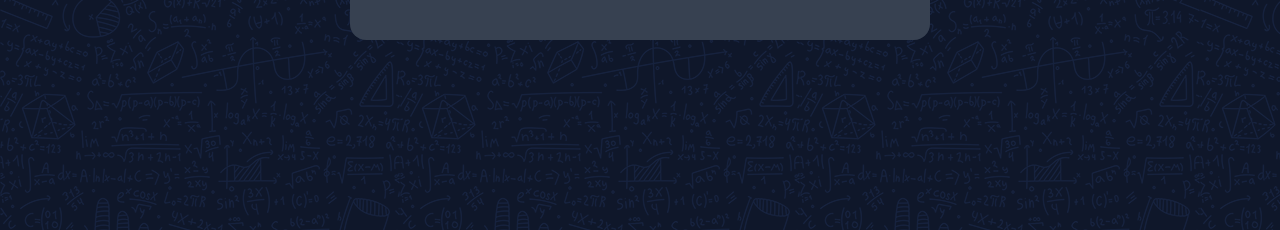
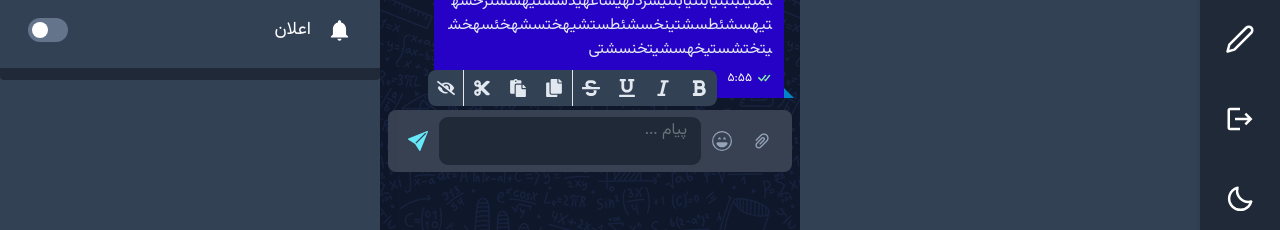
Before and after one commit to Mohaymen-Academy/FE-TEAM2-Messenger, a React (Vite) app: page /chat in a window 1280 px wide. Before the commit this address led to /auth/sign-in. Shown: the part 501-731 px from the top of the page. Built offline with nearby package versions, Linux system fonts and the light colour scheme.

Commit message:
Modify: Tools 	Adding insert, copy, paste and changing overall structure

```diff
--- a/src/App.tsx
+++ b/src/App.tsx
@@ -21,7 +21,7 @@ function App() {
   return (
     <div className={`${theme} h-full`}>
       <Routes>
-        <Route path="" element={<ProtectedRoutes isAuthenticated={false}/>}>
+        <Route path="" element={<ProtectedRoutes isAuthenticated={true}/>}>
           <Route path="/chat" element={<Chat />} />
         </Route>
 
--- a/src/components/auth/input/Input.tsx
+++ b/src/components/auth/input/Input.tsx
@@ -2,7 +2,6 @@ import { VariantProps, cva } from "class-variance-authority";
 import { InputHTMLAttributes, Ref, forwardRef, useMemo } from "react";
 import { merge } from "@/utils/merge";
 import { FieldValues, UseFormRegister } from "react-hook-form";
-import { log } from "console";
 
 export const inputVariants = cva(
   "mx-2 px-4 py-2.5 w-full text-base text-gray-900 bg-white border border-white dark:border-gray-800 dark:focus:border-blue-400 rounded-lg focus:border-blue-500 dark:bg-gray-800 dark:border-gray-800 dark:placeholder-gray-400 dark:text-white outline-none resize-none leading-6"
@@ -32,7 +31,6 @@ const Input = forwardRef<HTMLInputElement, InputProps>(
     },
     ref
   ) => {
-    console.log(type);
     const registerValidator = useMemo(() => {
       if (register && formId)
         return register(formId, { required, pattern: patternFrom });
--- a/src/components/editor/Tools.tsx
+++ b/src/components/editor/Tools.tsx
@@ -4,22 +4,23 @@ import { parseSlateToHtml } from "./serializer";
 import {
   FaBold,
   FaCopy,
+  FaCut,
   FaEyeSlash,
   FaItalic,
+  FaPaste,
   FaStrikethrough,
   FaUnderline,
 } from "react-icons/fa";
 import { customEditor } from "./customEditor";
-import { Editor, Range } from "slate";
+import { Editor, Range, Transforms } from "slate";
 import { useCopyToClipboard } from "react-use";
-import useToastify from "@/hooks/useTostify";
 
 const Tools = ({ editor }: { editor?: any }) => {
-  const [, copyToClipboard] = useCopyToClipboard();
-  const tostify = useToastify();
+  const [clipboard, copyToClipboard] = useCopyToClipboard();
 
   return (
     <div className="absolute -top-10 flex left-10">
+      <div>
       <Button
         className="w-9 h-9 rounded-none rounded-r-lg !bg-primary hover:!bg-secondary"
         onMouseDown={(e) => {
@@ -30,7 +31,7 @@ const Tools = ({ editor }: { editor?: any }) => {
         <FaBold size={18} className="text-primary" />
       </Button>
       <Button
-        className="w-9 h-9 border-r dark:border-gray-200 border-slate-800 rounded-none !bg-primary hover:!bg-secondary"
+        className="w-9 h-9 rounded-none !bg-primary hover:!bg-secondary"
         onMouseDown={(e) => {
           e.preventDefault();
           customEditor.toggleItalicMark(editor);
@@ -39,7 +40,7 @@ const Tools = ({ editor }: { editor?: any }) => {
         <FaItalic size={18} className="text-primary" />
       </Button>
       <Button
-        className="w-9 h-9 border-r dark:border-gray-200 border-slate-800 rounded-none !bg-primary hover:!bg-secondary"
+        className="w-9 h-9 rounded-none !bg-primary hover:!bg-secondary"
         onMouseDown={(e) => {
           e.preventDefault();
           customEditor.toggleUnderlineMark(editor);
@@ -48,7 +49,7 @@ const Tools = ({ editor }: { editor?: any }) => {
         <FaUnderline size={18} className="text-primary" />
       </Button>
       <Button
-        className="w-9 h-9 border-r dark:border-gray-200 border-slate-800 rounded-none !bg-primary hover:!bg-secondary"
+        className="w-9 h-9 rounded-none !bg-primary hover:!bg-secondary"
         onMouseDown={(e) => {
           e.preventDefault();
           customEditor.toggleStrikeThroughMark(editor);
@@ -56,9 +57,11 @@ const Tools = ({ editor }: { editor?: any }) => {
       >
         <FaStrikethrough size={18} className="text-primary" />
       </Button>
+      </div>
 
+      <div className="border-r dark:border-gray-200 border-slate-800">
       <Button
-        className="w-9 h-9 border-r dark:border-gray-200 border-slate-800 rounded-none !bg-primary hover:!bg-secondary"
+        className="w-9 h-9 rounded-none !bg-primary hover:!bg-secondary"
         onMouseDown={(e) => {
           e.preventDefault();
           const { selection } = editor;
@@ -75,6 +78,41 @@ const Tools = ({ editor }: { editor?: any }) => {
       >
         <FaCopy size={18} className="text-primary" />
       </Button>
+
+      <Button
+        className="w-9 h-9  rounded-none !bg-primary hover:!bg-secondary"
+        onMouseDown={(e) => {
+          e.preventDefault();
+          if (clipboard){
+            Transforms.insertText(editor, clipboard.value as string)
+          }
+        }}
+      >
+        <FaPaste size={18} className="text-primary" />
+      </Button>
+
+      <Button
+        className="w-9 h-9  rounded-none !bg-primary hover:!bg-secondary"
+        onMouseDown={(e) => {
+          e.preventDefault();
+          const { selection } = editor;
+
+          if (selection) {
+            const [start, end] = Range.edges(selection);
+            const selectedText = Editor.string(editor, {
+              anchor: start,
+              focus: end,
+            });
+
+            copyToClipboard(selectedText);
+
+            Editor.deleteFragment(editor, selection);
+          }
+        }}
+      >
+        <FaCut size={18} className="text-primary" />
+      </Button>
+      </div>
 
       <Button
         className="w-9 h-9 border-r dark:border-gray-200 border-slate-800 rounded-none rounded-l-lg !bg-primary hover:!bg-secondary"
--- a/src/components/editor/index.tsx
+++ b/src/components/editor/index.tsx
@@ -24,7 +24,7 @@ const Editor = ({ children, initialValue }: EditorProps) => {
   const [editor] = useState(() => withReact(createEditor()));
 
   return (
-    <div className="">
+    <div className="w-full">
       <Slate
         editor={editor}
         initialValue={initialValue}
--- a/src/components/editor/serializer.tsx
+++ b/src/components/editor/serializer.tsx
@@ -21,6 +21,10 @@ export function parseSlateToHtml(node) {
             text = `<span class="spoiler">${text}</span>`;
           }
 
+          if (child.strike) {
+            text = `<span class="line-through">${text}</span>`;
+          }
+
           return text;
         })
         .join("");
--- a/src/pages/NoMatch.tsx
+++ b/src/pages/NoMatch.tsx
@@ -1,6 +1,6 @@
 const NoMatch = () => {
   return (
-    <p className='text-3xl m-20 text-center'>404 Not Found</p>
+    <p className='text-3xl m-20 text-center'>404 صفحه مورد نظر یافت نشد.</p>
   )
 }
 
```
